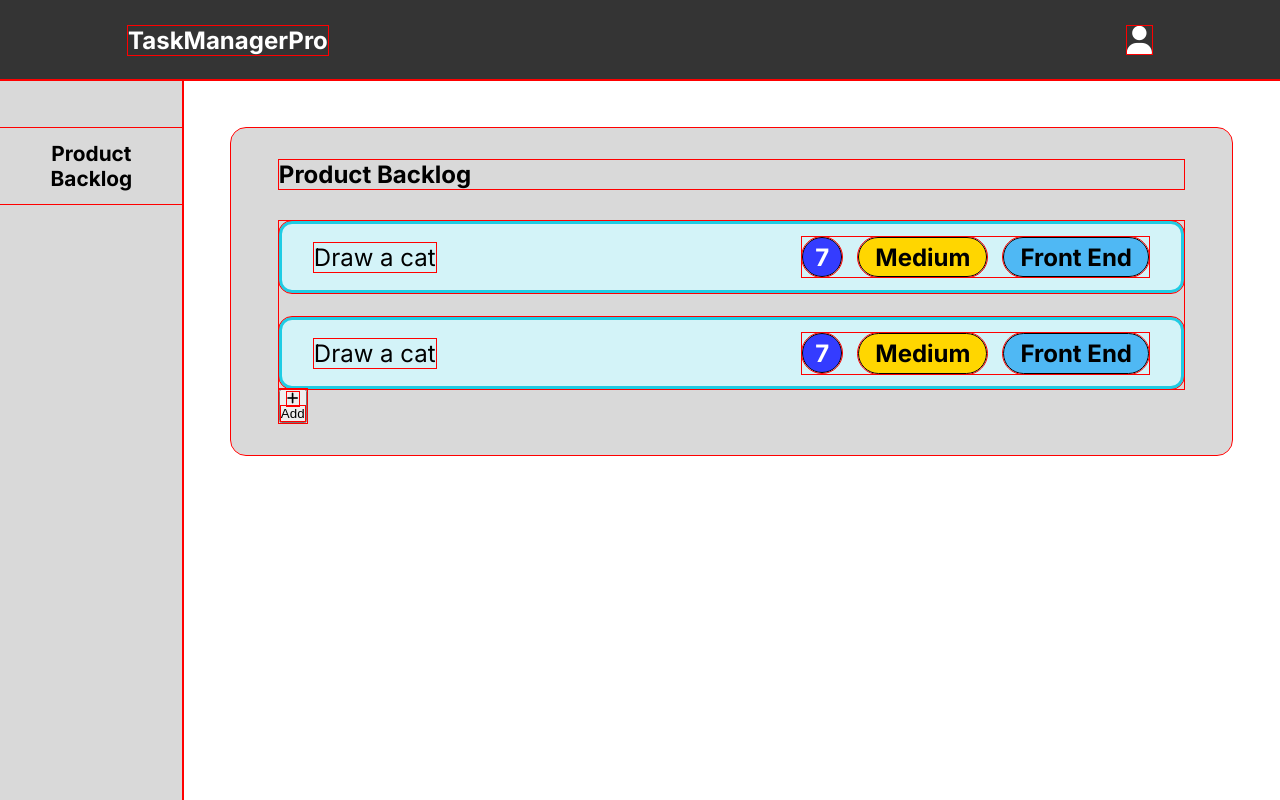
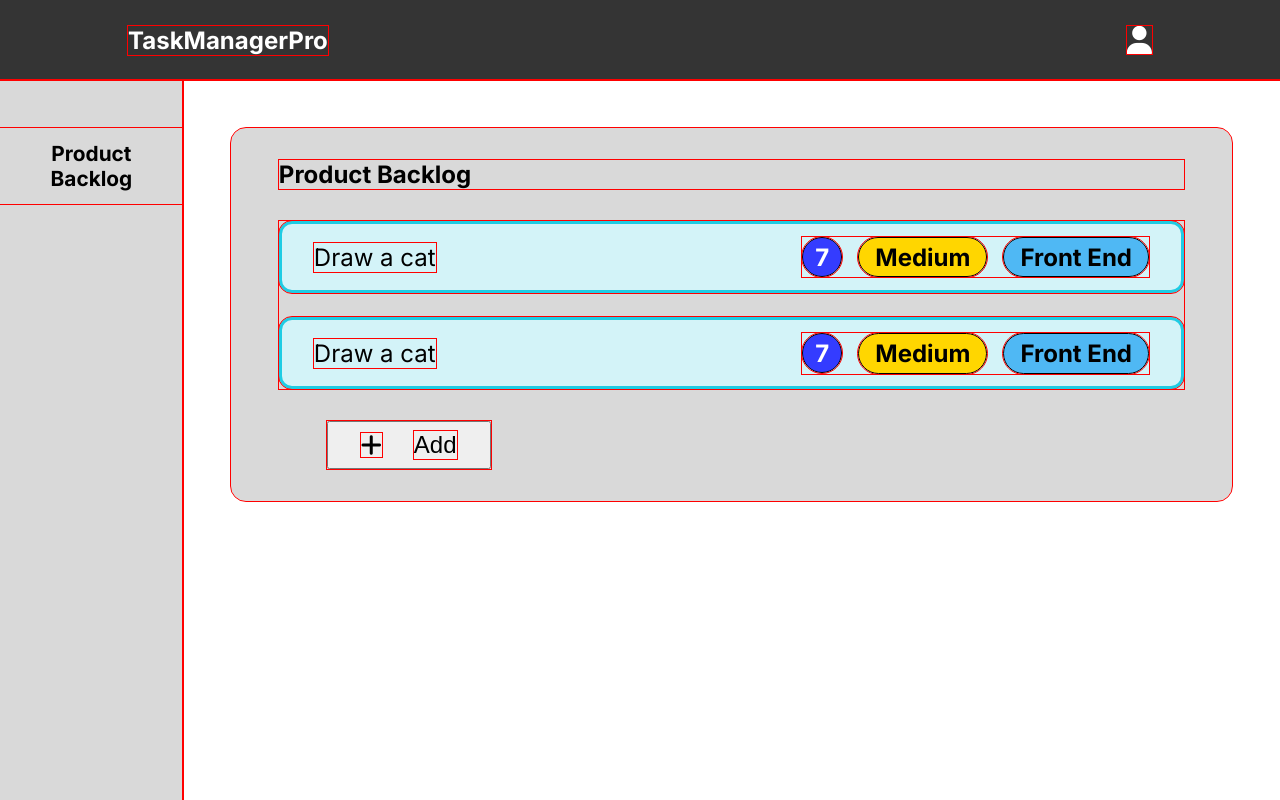
Before and after one commit to HongZinChiam/TMP, a React (Vite) app: page / in a window 1280 px wide. Built offline with nearby package versions, Linux system fonts and the light colour scheme.

Commit message:
Changes to ProductBacklog.css
Change the styles of .tasks
Added styles to .add

```diff
--- a/src/ProductBacklog.css
+++ b/src/ProductBacklog.css
@@ -9,5 +9,14 @@
 }
 
 .tasks {
-    margin-top: 2rem;
+    margin: 2rem 0;
 }
+
+.add {
+    font-size: 1.5rem;
+    padding: 0.5rem 2rem;
+    display: flex;
+    align-items: center;
+    gap: 2rem;
+    margin-left: 3rem;
+}
```
